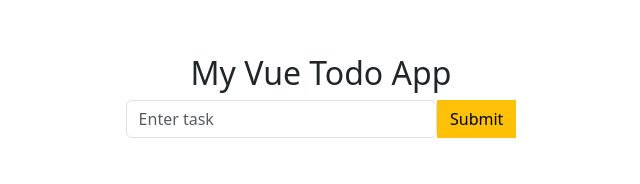
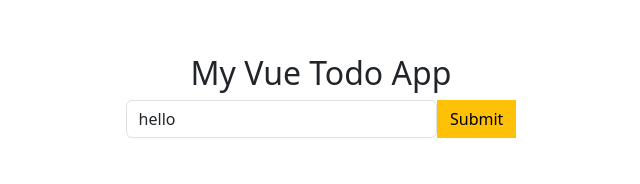
Before and after one commit to rakibsarowar/vue-project-03-todoApp, a Vue app: page / in a window 1280 px wide. Shown: the part 234-418 px from the top of the page, without its empty margins (319-959 px from the left). Built offline with nearby package versions, Linux system fonts and the light colour scheme.

Commit message:
WOrked on C in CRUD

```diff
--- a/src/components/TodoApp.vue
+++ b/src/components/TodoApp.vue
@@ -4,8 +4,15 @@
 
     <!-- input -->
     <div class="d-flex">
-      <input type="text" placeholder="Enter task" class="form-control" />
-      <button class="btn btn-warning rounded-0">Submit</button>
+      <input
+        v-model="task"
+        type="text"
+        placeholder="Enter task"
+        class="form-control"
+      />
+      <button @click="submitTask" class="btn btn-warning rounded-0">
+        Submit
+      </button>
     </div>
 
     <!-- table -->
@@ -39,16 +46,29 @@
 </template>
 
 <script setup>
-import { ref } from 'vue';
+import { ref } from "vue";
+
+const task = ref(["hello"]);
 
 const tasks = ref([
   {
     name: "Steal bananas from the box",
-    status: 'to-do'
+    status: "to-do",
   },
   {
     name: "Buy some food",
-    status: 'in-progress'
-  }
+    status: "in-progress",
+  },
 ]);
+
+function submitTask() {
+  if (task.value.length === 0) return;
+
+  tasks.value.push({
+    name: task.value, // Access the first element of 'task' array
+    status: "to-do",
+  });
+
+  task.value = []; // Clear the 'task' array after pushing its value
+}
 </script>
```
